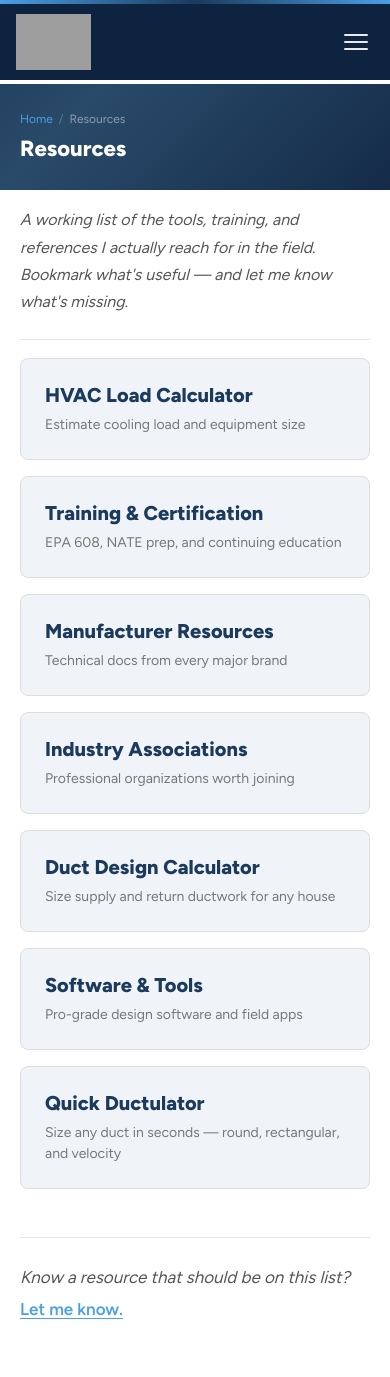
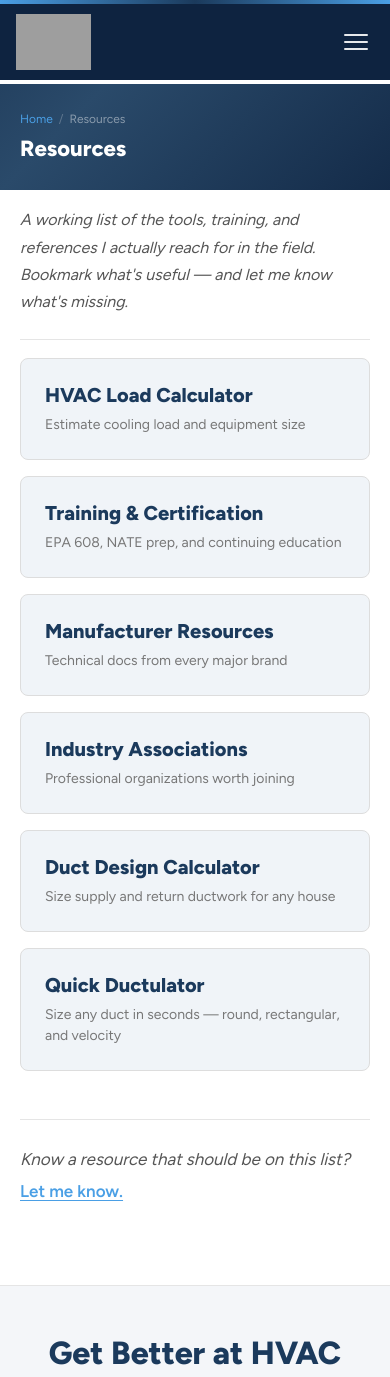
Before and after one commit to Ishack94/HVAC-sales-master, a React (Vite) app: page /resources in a window 390 px wide. Shown: the top 1377 px of the page. Built offline with nearby package versions, Linux system fonts and the light colour scheme; grey boxes are pictures that could not be loaded.

Commit message:
Remove Software & Tools section

```diff
--- a/src/pages/Resources.jsx
+++ b/src/pages/Resources.jsx
@@ -320,27 +320,6 @@ function DuctulatorSection() {
   )
 }
 
-function SoftwareToolsSection() {
-  return (
-    <section className={styles.section}>
-      <h2 className={styles.sectionH2}>Software &amp; Tools</h2>
-      <p>
-        Most HVAC design tools are either expensive desktop software or overly simplified calculators that don't help with real jobs. We're building the tools we wish we had — free, web-based, and designed for techs who actually work in the field.
-      </p>
-
-      <h3 className={styles.sectionH3}>Training</h3>
-      <p>
-        <a href="https://skillcatapp.com" target="_blank" rel="noopener noreferrer" className={styles.extLink}><strong>SkillCat</strong></a> — Mobile-first trade training platform with EPA 608 certification, OSHA-10, and 200+ HVAC courses. $10/month. Legit accredited training you can do from your phone between calls.
-      </p>
-
-      <h3 className={styles.sectionH3}>Built right here</h3>
-      <p>
-        We're building our own suite of free HVAC design tools — no signup, no paywall, no desktop software required. Use the HVAC Load Calculator, Duct Design Calculator, and Quick Ductulator above. More tools are coming.
-      </p>
-    </section>
-  )
-}
-
 const SECTIONS = [
   {
     key: 'calculator',
@@ -371,12 +350,6 @@ const SECTIONS = [
     title: 'Duct Design Calculator',
     desc: 'Size supply and return ductwork for any house',
     Component: DuctDesignerSection,
-  },
-  {
-    key: 'software',
-    title: 'Software & Tools',
-    desc: 'Pro-grade design software and field apps',
-    Component: SoftwareToolsSection,
   },
   {
     key: 'ductulator',
@@ -429,25 +402,7 @@ export default function Resources() {
           </p>
 
           <div className={styles.boxGrid}>
-            {SECTIONS.slice(0, 6).map((s) => {
-              const isActive = openKey === s.key
-              return (
-                <button
-                  key={s.key}
-                  type="button"
-                  className={`${styles.box} ${isActive ? styles.boxActive : ''}`}
-                  onClick={() => handleBoxClick(s.key)}
-                  aria-expanded={isActive}
-                >
-                  <span className={styles.boxTitle}>{s.title}</span>
-                  <span className={styles.boxDesc}>{s.desc}</span>
-                </button>
-              )
-            })}
-          </div>
-
-          <div className={styles.boxGridLastRow}>
-            {SECTIONS.slice(6).map((s) => {
+            {SECTIONS.map((s) => {
               const isActive = openKey === s.key
               return (
                 <button
--- a/src/pages/Resources.module.css
+++ b/src/pages/Resources.module.css
@@ -34,15 +34,6 @@
   grid-template-columns: 1fr 1fr 1fr;
   gap: 16px;
   margin-bottom: 16px;
-}
-
-/* Last row — single box centered, sized to one column of the 3-col grid above */
-.boxGridLastRow {
-  display: grid;
-  grid-template-columns: 1fr;
-  gap: 16px;
-  margin: 0 auto 16px;
-  max-width: calc((100% - 32px) / 3);
 }
 
 .box {
@@ -303,10 +294,6 @@
     grid-template-columns: 1fr;
   }
 
-  .boxGridLastRow {
-    max-width: none;
-  }
-
   .calcGrid {
     grid-template-columns: 1fr;
     gap: 14px;
```
